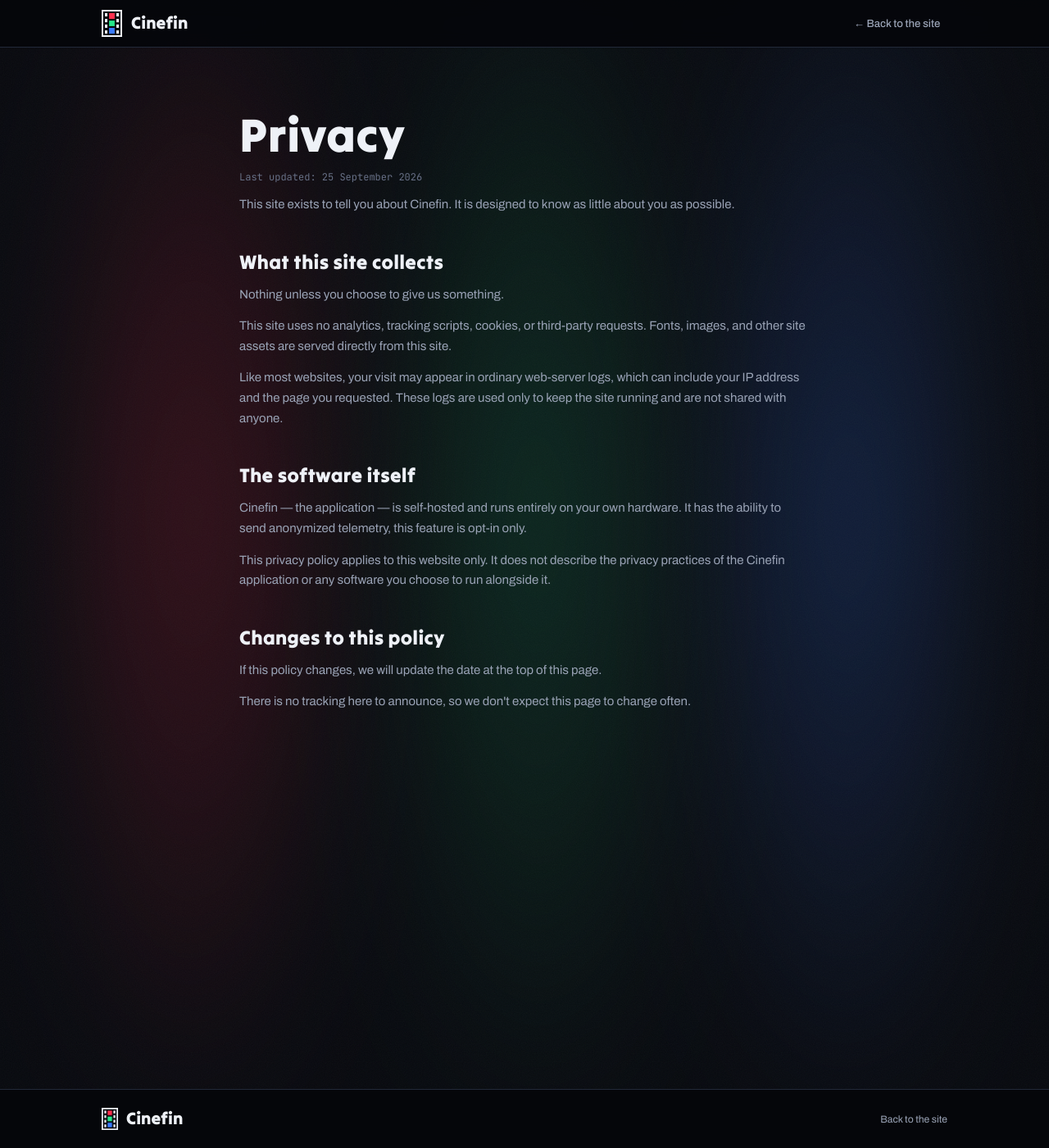
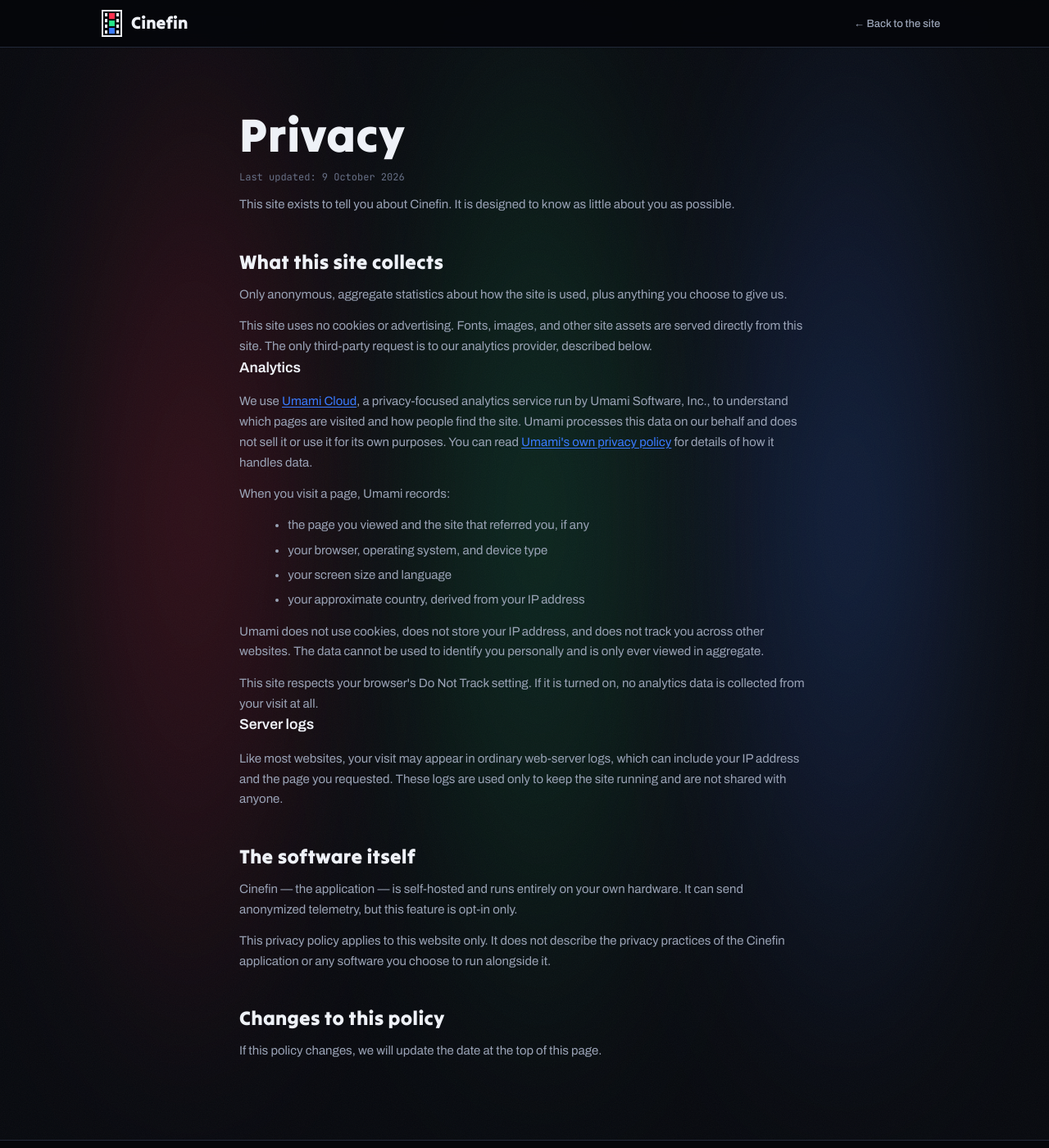
Before and after one commit to cinefin/website, a Jekyll site: the page built from privacy.html, in a window 1280 px wide and 1400 px high. Shown: the whole window at 82% size. Built offline with Jekyll 4.4.1, drawn with Linux system fonts in a browser that asks for light colours.

Commit message:
Update privacy.html

```diff
--- a/privacy.html
+++ b/privacy.html
@@ -4,8 +4,8 @@
 force_dark: true
 page_css: /assets/css/dark-shell.css
 description: >-
-  The Cinefin website's privacy policy: no tracking, no cookies, and no
-  third-party requests.
+  The Cinefin website's privacy policy: no cookies, no advertising, and
+  privacy-friendly analytics that don't identify you.
 nav:
   - label: "← Back to the site"
     href: "./"
@@ -19,30 +19,51 @@
 <div class="px-grain" aria-hidden="true"></div>
 <main class="prose">
   <h1>Privacy</h1>
-  <p class="updated">Last updated: 25 September 2026</p>
+  <p class="updated">Last updated: 9 October 2026</p>
 
   <p>This site exists to tell you about Cinefin. It is designed to know as
   little about you as possible.</p>
 
   <h2>What this site collects</h2>
-  <p>Nothing unless you choose to give us something.</p>
-  <p>This site uses no analytics, tracking scripts, cookies, or third-party
-  requests. Fonts, images, and other site assets are served directly from
-  this site.</p>
+  <p>Only anonymous, aggregate statistics about how the site is used, plus
+  anything you choose to give us.</p>
+  <p>This site uses no cookies or advertising. Fonts, images, and other site
+  assets are served directly from this site. The only third-party request is
+  to our analytics provider, described below.</p>
+
+  <h3>Analytics</h3>
+  <p>We use <a href="https://umami.is">Umami Cloud</a>, a privacy-focused
+  analytics service run by Umami Software, Inc., to understand which pages
+  are visited and how people find the site. Umami processes this data on our
+  behalf and does not sell it or use it for its own purposes. You can read
+  <a href="https://umami.is/privacy">Umami's own privacy policy</a> for
+  details of how it handles data.</p>
+  <p>When you visit a page, Umami records:</p>
+  <ul>
+    <li>the page you viewed and the site that referred you, if any</li>
+    <li>your browser, operating system, and device type</li>
+    <li>your screen size and language</li>
+    <li>your approximate country, derived from your IP address</li>
+  </ul>
+  <p>Umami does not use cookies, does not store your IP address, and does not
+  track you across other websites. The data cannot be used to identify you
+  personally and is only ever viewed in aggregate.</p>
+  <p>This site respects your browser's Do Not Track setting. If it is turned
+  on, no analytics data is collected from your visit at all.</p>
+
+  <h3>Server logs</h3>
   <p>Like most websites, your visit may appear in ordinary web-server logs,
   which can include your IP address and the page you requested. These logs
   are used only to keep the site running and are not shared with anyone.</p>
 
   <h2>The software itself</h2>
   <p>Cinefin — the application — is self-hosted and runs entirely on your own
-  hardware. It has the ability to send anonymized telemetry, this feature is
-  opt-in only.</p>
+  hardware. It can send anonymized telemetry, but this feature is opt-in
+  only.</p>
   <p>This privacy policy applies to this website only. It does not describe
   the privacy practices of the Cinefin application or any software you
   choose to run alongside it.</p>
 
   <h2>Changes to this policy</h2>
   <p>If this policy changes, we will update the date at the top of this page.</p>
-  <p>There is no tracking here to announce, so we don't expect this page to
-  change often.</p>
 </main>
```
